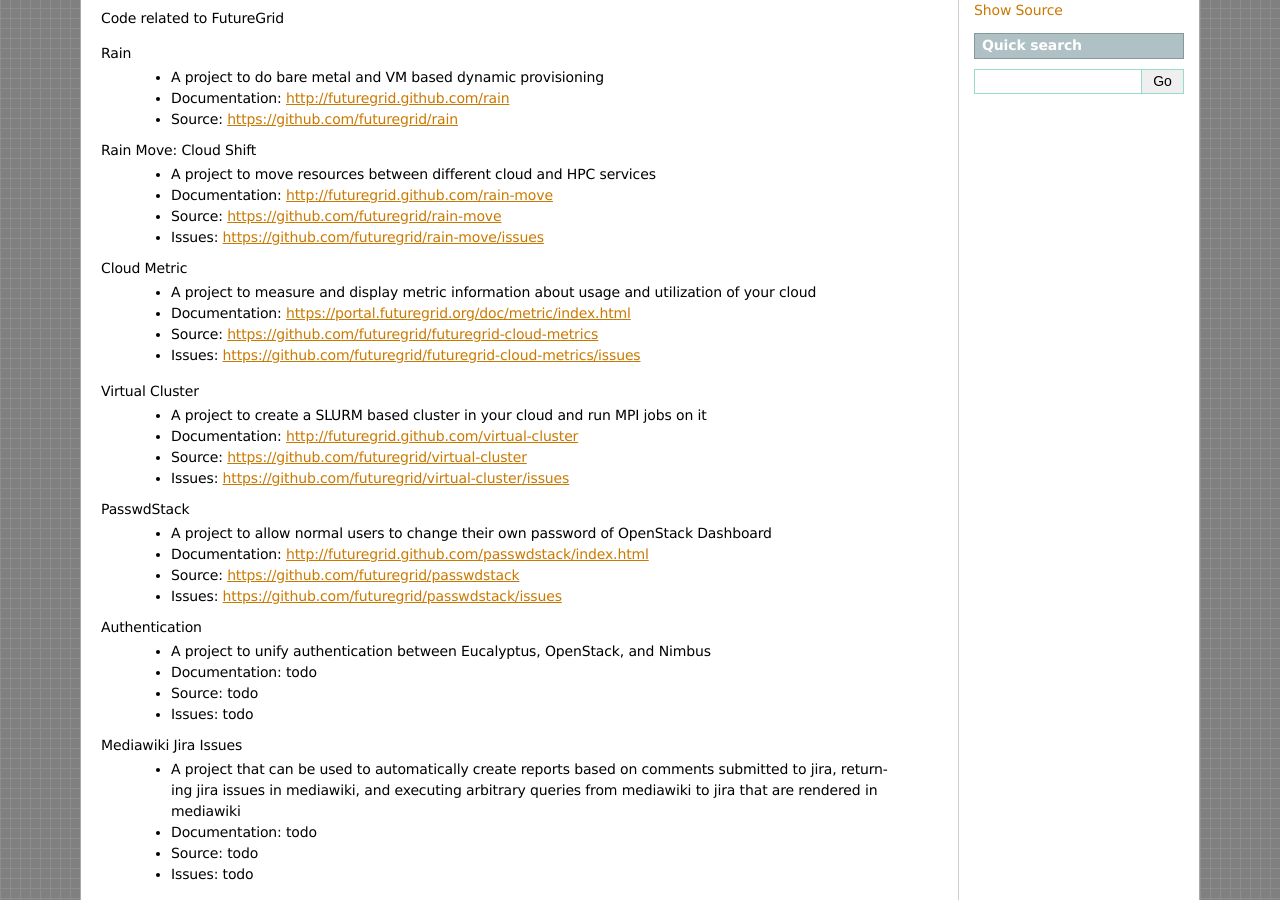
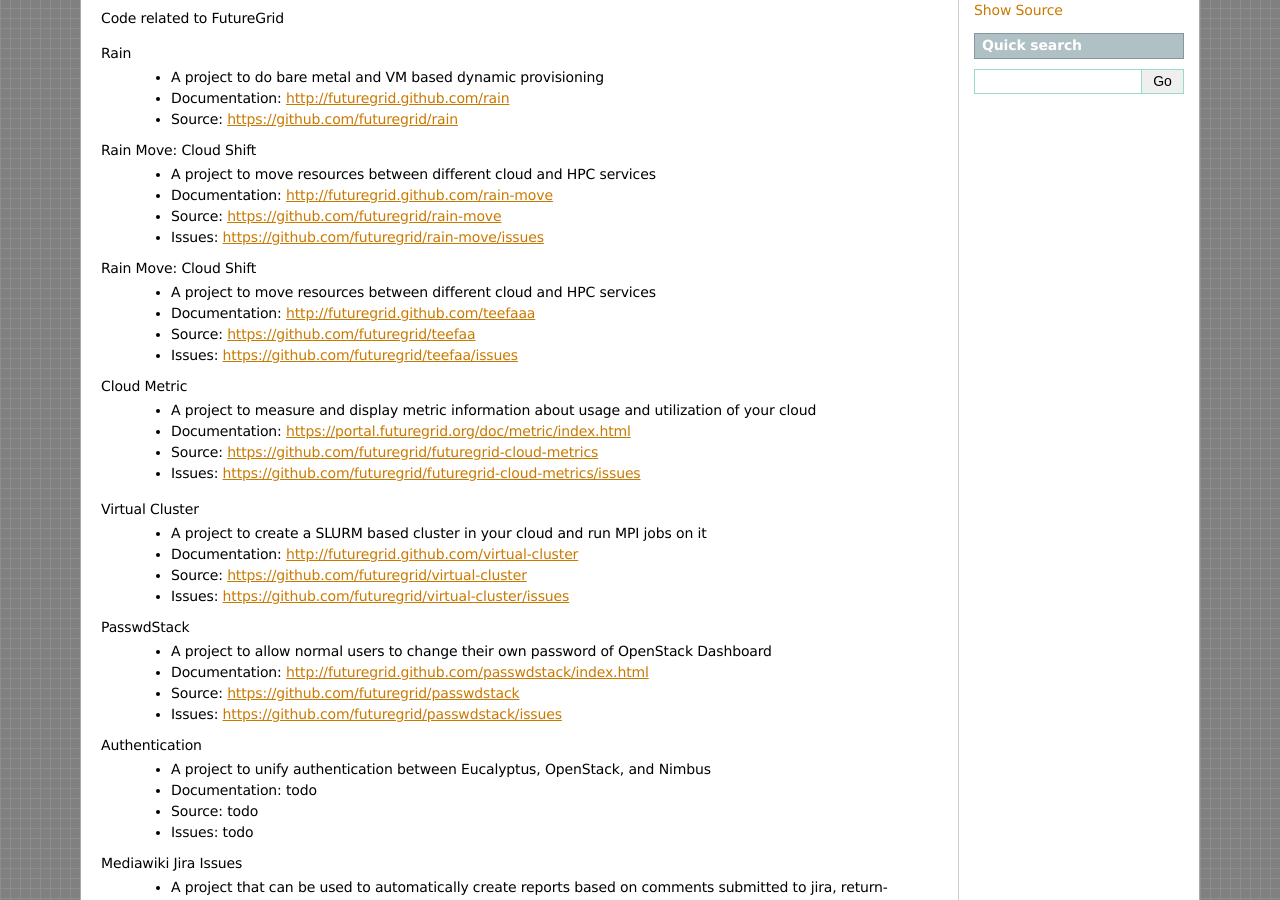
Before and after one commit to futuregrid/doc, a Sphinx documentation site: the page built from doc/source/index.rst, in a window 1280 px wide and 900 px high, scrolled down 382 px. Built offline with Sphinx 7.4.7, drawn with Linux system fonts in a browser that asks for light colours; formulas are drawn with MathJax 3.

```diff
--- a/doc/source/index.rst
+++ b/doc/source/index.rst
@@ -20,6 +20,12 @@
   * Documentation: http://futuregrid.github.com/rain-move
   * Source: https://github.com/futuregrid/rain-move
   * Issues: https://github.com/futuregrid/rain-move/issues
+
+Rain Move: Cloud Shift
+  * A project to move resources between different cloud and HPC services
+  * Documentation: http://futuregrid.github.com/teefaaa
+  * Source: https://github.com/futuregrid/teefaa
+  * Issues: https://github.com/futuregrid/teefaa/issues
 
 Cloud Metric
   * A project to measure and display metric information about usage and utilization of your cloud
```
